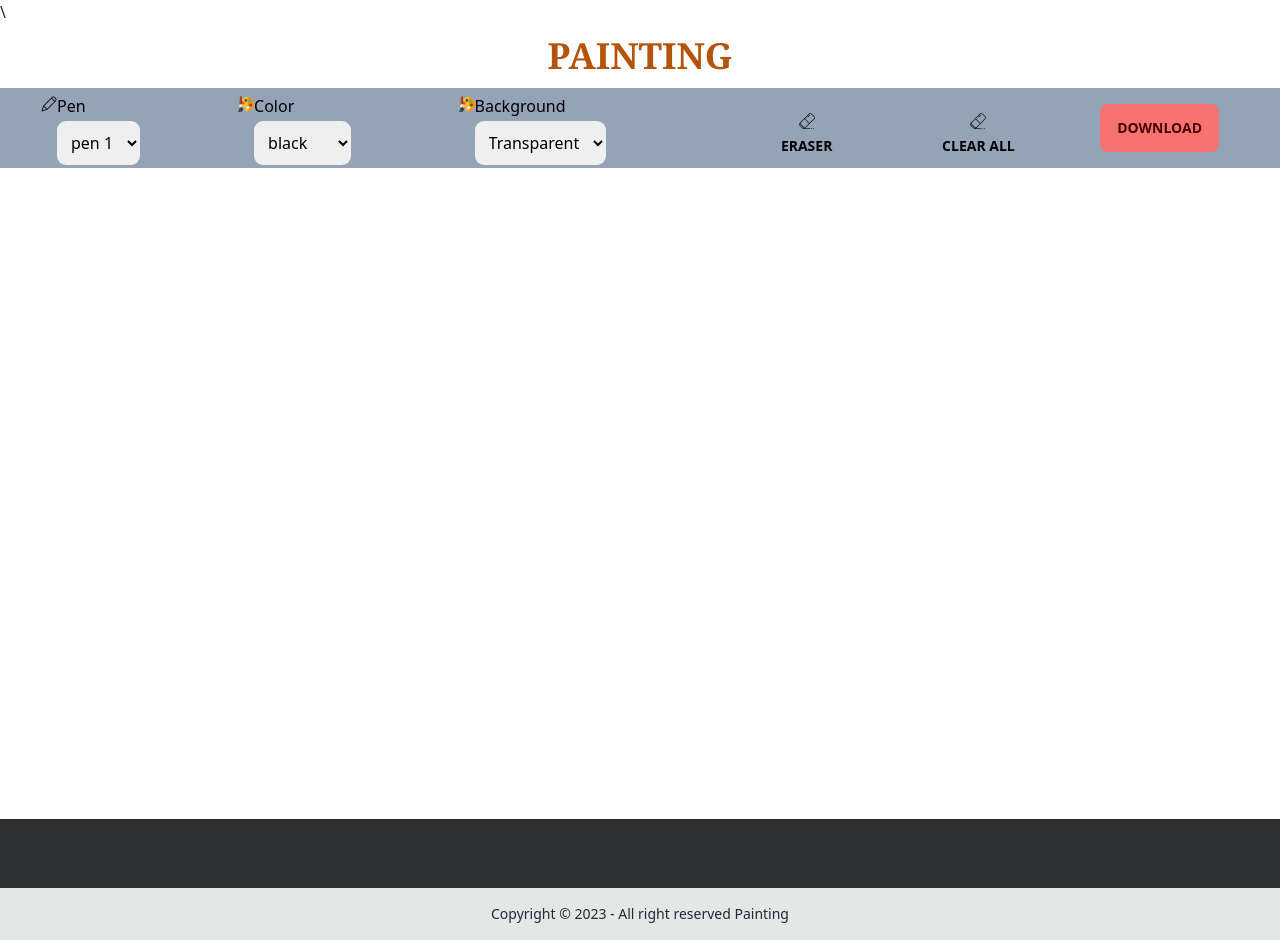
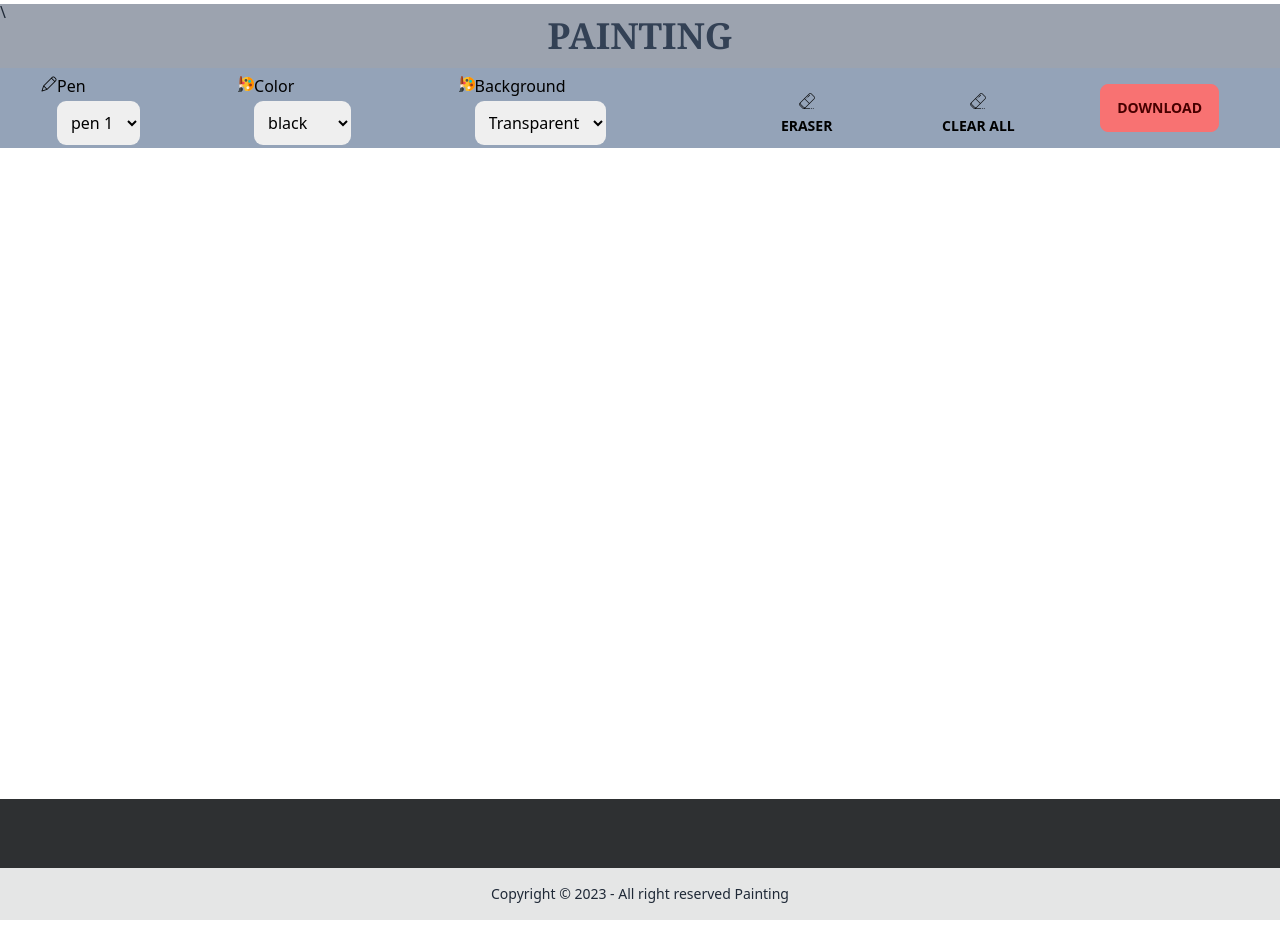
Before and after one commit to iamafridi/painting, a plain HTML site: page index.html in a window 1280 px wide. Drawn offline with nearby package versions, Linux system fonts and the light colour scheme.

Commit message:
fixed position

```diff
--- a/index.html
+++ b/index.html
@@ -18,8 +18,8 @@
 
 <body>
     <header>
-        <div class="navbar bg-base-100 text-center justify-center">
-            <a class=" text-4xl font-bold uppercase font-serif text-amber-700">Painting</a>
+        <div class="navbar  bg-gray-400 text-center justify-center -mt-5">
+            <a class=" text-4xl font-bold uppercase font-serif text-slate-700">Painting</a>
           </div>
     </header>
 
```
